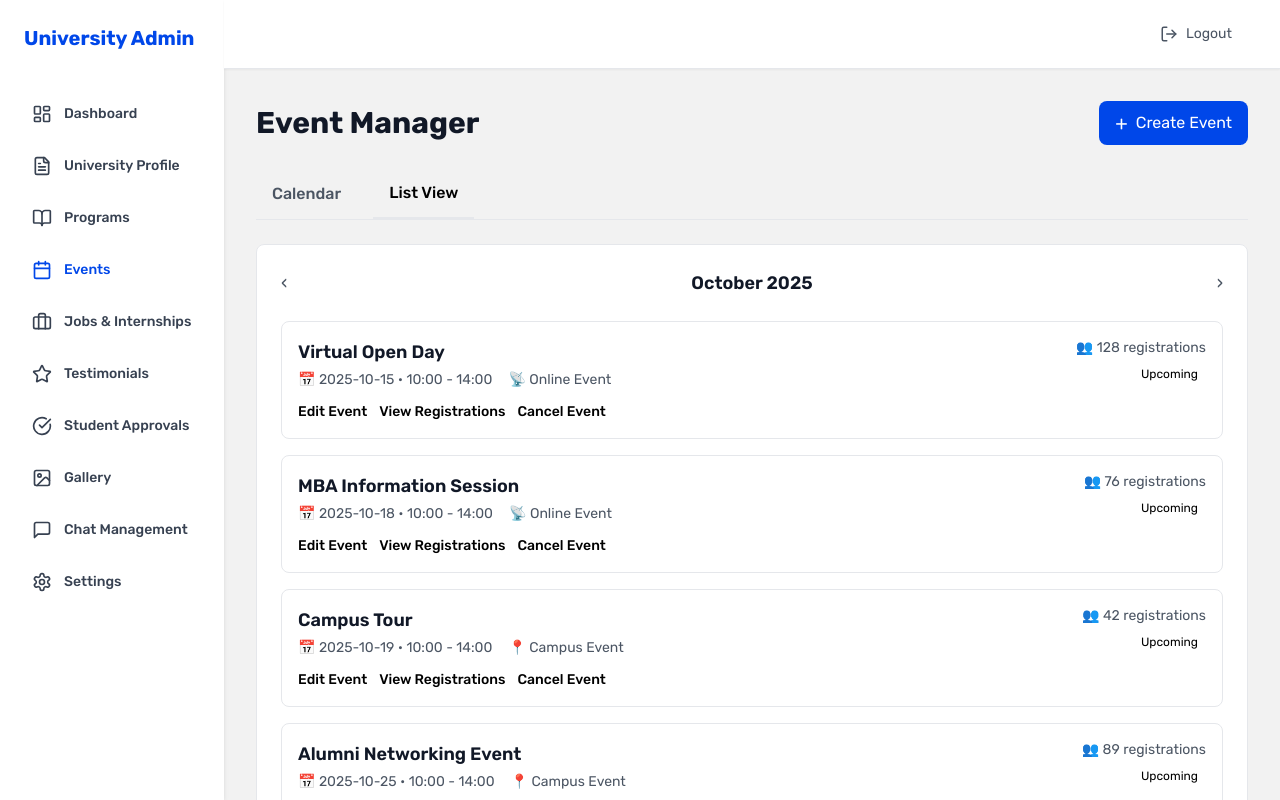
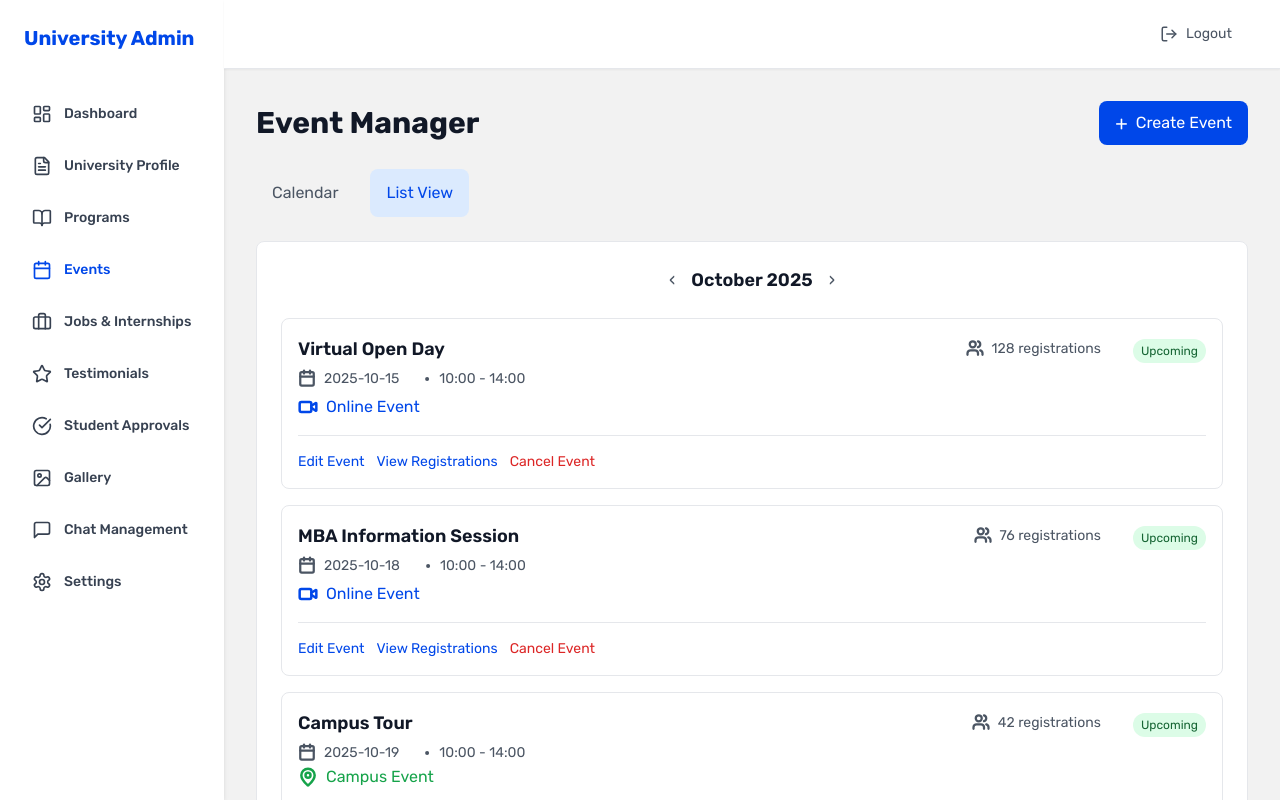
Before and after one commit to Sanjida-Khanam778/hugo-landing-page, a React (Vite) app: page /university/events in a window 1280 px wide. Both pictures are taken after a click on the button "List View". Built offline with nearby package versions, Linux system fonts and the light colour scheme.

Commit message:
list view done

```diff
--- a/src/Layouts/University/Events/EventsListView.jsx
+++ b/src/Layouts/University/Events/EventsListView.jsx
@@ -1,5 +1,6 @@
 "use client"
 
+import { Calendar, Dot, MapPin, Users, Video } from "lucide-react"
 import { useState } from "react"
 
 export default function EventsListView({ events, onEdit, onViewRegistrations }) {
@@ -23,22 +24,27 @@ export default function EventsListView({ events, onEdit, onViewRegistrations })
     .sort((a, b) => new Date(a.date) - new Date(b.date))
 
   const getEventTypeIcon = (type) => {
-    return type === "Online" ? "📡" : "📍"
+    return type === "Online" ? <Video size={20} strokeWidth={3.00} /> : <MapPin size={20} strokeWidth={3.00} />
   }
 
   return (
     <div className="bg-white rounded-lg border border-gray-200 p-6">
       {/* Month Navigation */}
-      <div className="flex justify-between items-center mb-6">
-        <button onClick={handlePrevMonth} className="text-gray-600 hover:text-gray-900 text-lg">
+       <div className="flex justify-center items-center gap-4 mb-6">
+        <button
+          onClick={handlePrevMonth}
+          className="text-gray-600 hover:text-gray-900 text-lg"
+        >
           ‹
         </button>
         <h2 className="text-lg font-semibold text-gray-900">{monthName}</h2>
-        <button onClick={handleNextMonth} className="text-gray-600 hover:text-gray-900 text-lg">
+        <button
+          onClick={handleNextMonth}
+          className="text-gray-600 hover:text-gray-900 text-lg"
+        >
           ›
         </button>
       </div>
-
       {/* Events List */}
       <div className="space-y-4">
         {currentMonthEvents.length === 0 ? (
@@ -50,18 +56,19 @@ export default function EventsListView({ events, onEdit, onViewRegistrations })
                 <div>
                   <h3 className="text-lg font-semibold text-gray-900">{event.title}</h3>
                   <div className="flex items-center gap-4 text-sm text-gray-600 mt-1">
-                    <span>
-                      📅 {event.date} • {event.time}
+                    <span className="flex gap-2">
+                     <Calendar size={18} strokeWidth={3.00} />{event.date}
                     </span>
-                    <span className="flex items-center gap-1">
+                    <span className="flex items-center"> <Dot /> {event.time}</span>
+                  </div>
+                    <span className={`flex items-center gap-2 text-blue ${event.type === "Online" ? "text-[#1E40AF] py-1 rounded-full" : "text-green"}`}>
                       {getEventTypeIcon(event.type)} {event.type} Event
                     </span>
-                  </div>
                 </div>
                 <div className="flex items-center gap-4">
-                  <div className="text-right">
-                    <div className="text-sm text-gray-600">👥 {event.registrations} registrations</div>
-                    <span className="inline-block bg-green-100 text-green-800 text-xs px-2 py-1 rounded mt-1">
+                  <div className="text-right flex gap-8 items-center">
+                    <div className="text-sm text-gray-600 flex gap-2"><Users size={18} strokeWidth={3.00} /> {event.registrations} registrations</div>
+                    <span className={`inline-block bg-green-100 text-green-800 text-xs px-2 py-1 rounded-full mt-1 ${event.status === "Upcoming" ? "bg-[#DCFCE7] text-[#166534]" : ""}`}>
                       {event.status}
                     </span>
                   </div>
@@ -69,17 +76,17 @@ export default function EventsListView({ events, onEdit, onViewRegistrations })
               </div>
 
               {/* Action Links */}
-              <div className="flex gap-3 text-sm">
-                <button onClick={() => onEdit(event)} className="text-blue-600 hover:text-blue-700 font-medium">
+              <div className="flex gap-3 text-sm border-t pt-4">
+                <button onClick={() => onEdit(event)} className="text-blue">
                   Edit Event
                 </button>
                 <button
                   onClick={() => onViewRegistrations(event)}
-                  className="text-blue-600 hover:text-blue-700 font-medium"
+                  className="text-blue"
                 >
                   View Registrations
                 </button>
-                <button className="text-red-600 hover:text-red-700 font-medium">Cancel Event</button>
+                <button className="text-red">Cancel Event</button>
               </div>
             </div>
           ))
--- a/src/Layouts/University/Events/UniEvents.jsx
+++ b/src/Layouts/University/Events/UniEvents.jsx
@@ -173,12 +173,12 @@ export default function UniEvents() {
       </div>
 
       {/* Tabs */}
-      <div className="flex gap-4 mb-6 border-b border-gray-200">
+      <div className="flex gap-4 mb-6">
         <button
           onClick={() => setActiveTab("calendar")}
-          className={`px-4 py-3 font-medium transition-colors ${
+          className={`px-4 py-3 transition-colors ${
             activeTab === "calendar"
-              ? "text-blue-600 border-b-2 border-blue-600"
+              ? "text-blue bg-[#DBEAFE] rounded-lg"
               : "text-gray-600 hover:text-gray-900"
           }`}
         >
@@ -186,9 +186,9 @@ export default function UniEvents() {
         </button>
         <button
           onClick={() => setActiveTab("list")}
-          className={`px-4 py-3 font-medium transition-colors ${
+          className={`px-4 py-3 transition-colors ${
             activeTab === "list"
-              ? "text-blue-600 border-b-2 border-blue-600"
+              ? "text-blue bg-[#DBEAFE] rounded-lg"
               : "text-gray-600 hover:text-gray-900"
           }`}
         >
--- a/src/Layouts/University/Modal/EventFormModal.jsx
+++ b/src/Layouts/University/Modal/EventFormModal.jsx
@@ -30,7 +30,7 @@ export default function EventFormModal({ event, onSave, onClose, isEdit }) {
   return (
     <div className="fixed inset-0 bg-black bg-opacity-50 flex items-center justify-center z-50">
       <div className="bg-white rounded-lg max-w-md w-full mx-4 p-6">
-        <div className="flex justify-between items-center mb-4">
+        <div className="flex justify-between items-center mb-4 border-b pb-4">
           <h2 className="text-xl font-semibold text-gray-900">{isEdit ? "Edit Event" : "Create Event"}</h2>
           <button onClick={onClose} className="text-gray-400 hover:text-gray-600 text-2xl">
             ×
@@ -133,7 +133,7 @@ export default function EventFormModal({ event, onSave, onClose, isEdit }) {
             </button>
             <button
               type="submit"
-              className="flex-1 px-4 py-2 bg-blue-600 text-white rounded-lg hover:bg-blue-700 font-medium"
+              className="flex-1 px-4 py-2 bg-blue text-white rounded-lg font-medium"
             >
               {isEdit ? "Save Changes" : "Create Event"}
             </button>
```
Also changed, not shown: src/Layouts/University/Events/EventsCalendarView.jsx (+73 -32 lines).
